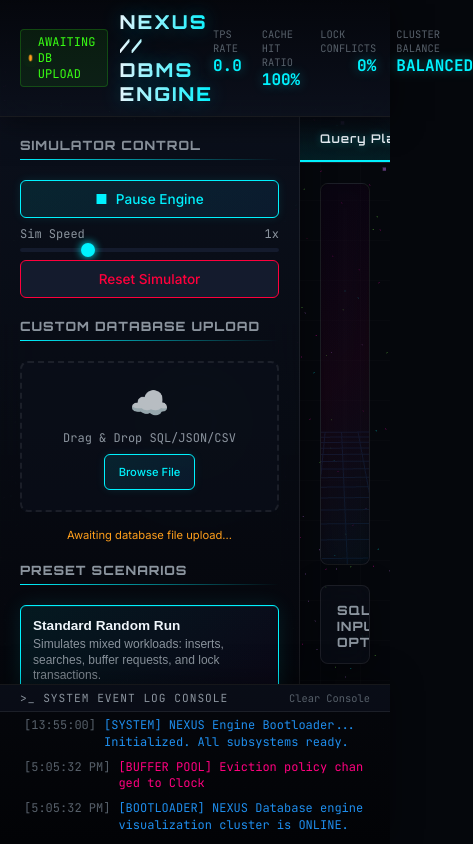
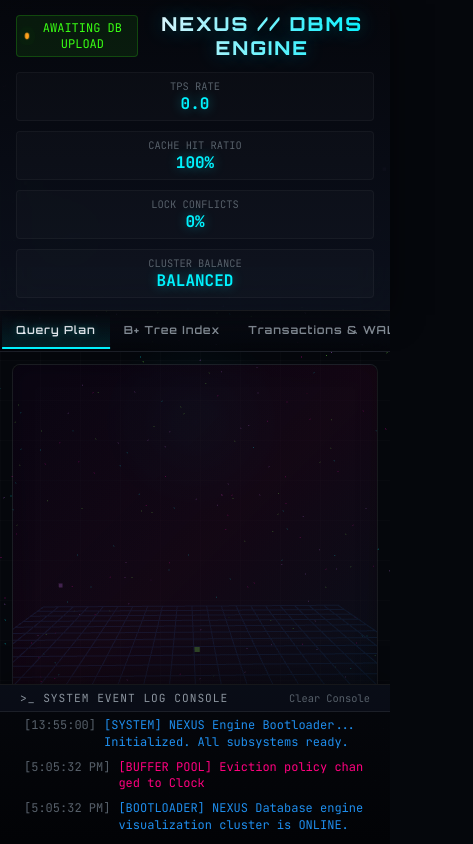
Before and after one commit to divyansh3214/DBMS-internals-visualizer, a website built with Vite: page index.html in a window 390 px wide. Shown: the whole page, 473 px wide, since content can reach past the window. Built offline with nearby package versions, Linux system fonts and the light colour scheme; animation ran at ten frames a second.

Commit message:
Add media queries for responsive layouts on tablet and mobile screens

```diff
--- a/src/style.css
+++ b/src/style.css
@@ -1480,3 +1480,142 @@ select:focus {
   75% { transform: translate(-8px, -3px); }
   100% { transform: translate(0, 0); }
 }
+
+/* ====================================================
+   RESPONSIVE DESIGN & MOBILE OPTIMIZATIONS
+   ==================================================== */
+
+/* Tablet & Smaller Laptops (< 1024px) */
+@media (max-width: 1024px) {
+  .main-container {
+    flex-direction: column;
+    overflow-y: auto;
+    height: calc(100vh - 70px);
+  }
+
+  .sidebar {
+    width: 100% !important;
+    height: auto !important;
+    order: 2;
+    border-right: none !important;
+    border-top: 1px solid var(--border-color);
+    box-shadow: 0 -4px 20px rgba(0, 0, 0, 0.3) !important;
+    overflow-y: visible !important;
+  }
+
+  .workspace {
+    order: 1;
+    flex: none;
+    height: auto;
+    overflow: visible;
+  }
+
+  .visualizer-container {
+    grid-template-columns: 1fr !important;
+    height: auto;
+    min-height: auto;
+    gap: 16px;
+  }
+
+  .three-container {
+    min-height: 340px;
+    height: 340px !important;
+  }
+
+  .visualizer-info-panel {
+    max-height: none !important;
+    overflow-y: visible !important;
+  }
+}
+
+/* Mobile Devices (< 768px) */
+@media (max-width: 768px) {
+  header {
+    flex-direction: column !important;
+    gap: 12px;
+    align-items: center;
+    text-align: center;
+    padding: 12px 16px !important;
+  }
+
+  .telemetry-grid {
+    width: 100%;
+    display: grid;
+    grid-template-columns: repeat(2, 1fr);
+    gap: 10px;
+    justify-items: stretch;
+  }
+
+  .telemetry-item {
+    align-items: center;
+    background: rgba(255, 255, 255, 0.02);
+    border: 1px solid rgba(255, 255, 255, 0.04);
+    padding: 6px;
+    border-radius: 4px;
+  }
+
+  .tabs-bar {
+    padding: 2px;
+    overflow-x: auto;
+    -webkit-overflow-scrolling: touch;
+  }
+
+  .tab-btn {
+    padding: 10px 14px;
+    font-size: 0.7rem;
+  }
+
+  .tab-content {
+    padding: 12px;
+  }
+
+  .console-panel {
+    max-height: 180px;
+  }
+
+  .cqrs-architecture-row {
+    flex-direction: column;
+    gap: 16px;
+  }
+
+  /* Sharding node cards responsive wrap */
+  #shards-nodes-wrapper {
+    position: relative !important;
+    bottom: auto !important;
+    left: auto !important;
+    transform: none !important;
+    width: 100% !important;
+    display: flex !important;
+    flex-wrap: wrap !important;
+    justify-content: center !important;
+    pointer-events: auto !important;
+    z-index: 10 !important;
+    padding: 12px !important;
+    gap: 12px !important;
+  }
+
+  .shard-node-card {
+    min-width: 140px !important;
+    max-width: 100% !important;
+    width: calc(50% - 6px) !important;
+    border-radius: 8px !important;
+    box-shadow: 0 4px 15px rgba(0, 0, 0, 0.4) !important;
+  }
+}
+
+/* Small Mobile Screens (< 480px) */
+@media (max-width: 480px) {
+  .telemetry-grid {
+    grid-template-columns: 1fr;
+  }
+
+  .shard-node-card {
+    min-width: 100% !important;
+    width: 100% !important;
+  }
+
+  .data-table th, .data-table td {
+    padding: 6px 8px;
+    font-size: 0.65rem;
+  }
+}
```
